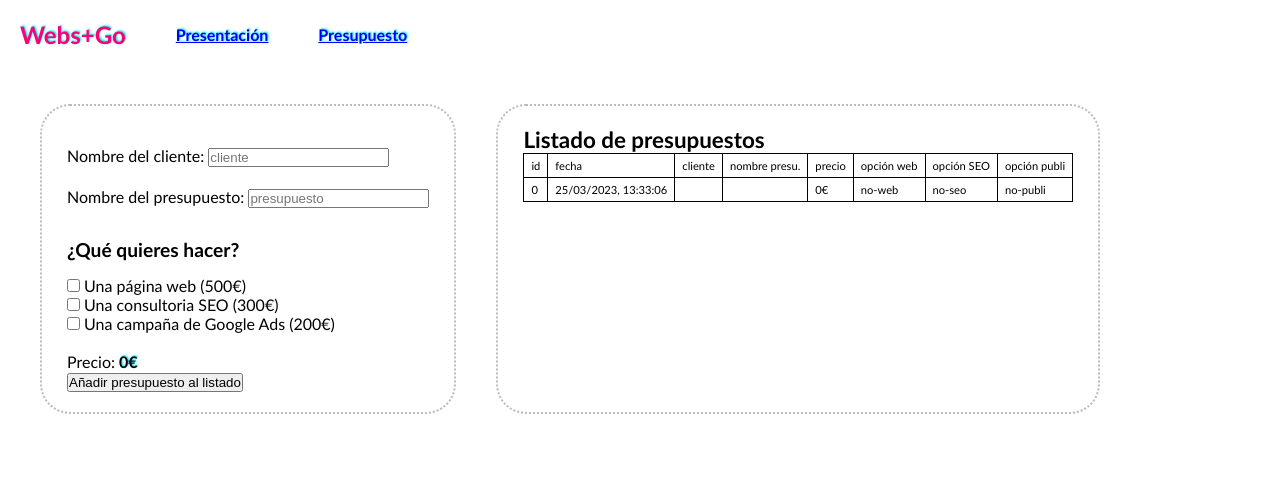
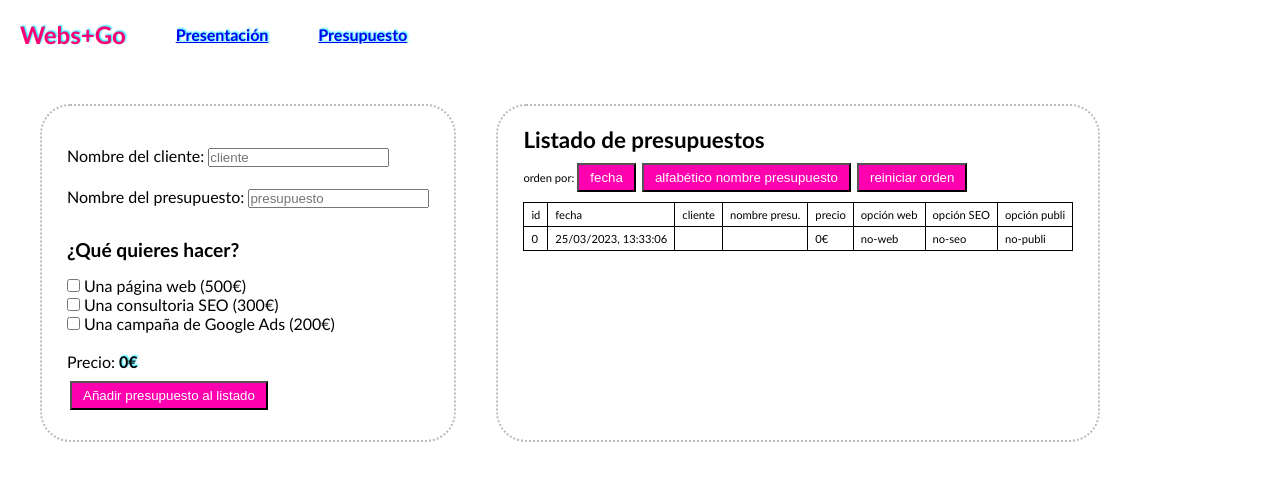
Before and after one commit to Leptonita/SPRINT7-REACT, a React (Create React App) app: page /budget in a window 1280 px wide. Both pictures are taken after a click on the button "Añadir presupuesto al listado". Shown: the top 480 px of the page. Built offline with nearby package versions, Linux system fonts and the light colour scheme.

Commit message:
SP7ex8 sort budgets list alphabetically and by date

```diff
--- a/src/components/Panel-styled.js
+++ b/src/components/Panel-styled.js
@@ -1,5 +1,15 @@
-import styled from "styled-components";
+import styled, { css } from "styled-components";
 import { keyframes } from 'styled-components';
+
+//button colors
+const ButtonColorCSS = css`
+color: white;
+background-color: #ff00ae;
+&:hover {
+	  background-color: #00f2ff;
+    color: blueviolet
+}
+`;
 
 //budget
 export const DivBudgetContainer = styled.div`
@@ -25,6 +35,12 @@ export const TitleB = styled.div`
 font-size: 1.2rem;
 margin: 30px 0 15px 0;
 font-weight: bolder;
+`;
+
+export const ButtonBudgetList = styled.button`
+${ButtonColorCSS};
+margin: 10px 3px;
+padding: 5px 11px;
 `;
 
 export const BudgetsList = styled.div`
@@ -62,13 +78,13 @@ display: flex;
 align-items: center;
 `;
 
-export const Btn = styled.button`
+export const BtnWebNum = styled.button`
+${ButtonColorCSS};
 width: 20px;
 height: 20px;
 font-weight: bolder;
 font-size: 19px;
-color: white;
-background-color: #ff00ae;
+
 margin: 0 auto;
 padding: 0;
 display: inline-block;
@@ -76,11 +92,8 @@ line-height: 20px;
 border: 0px solid transparent;
 border-radius: 5px;
 text-align: center;
-cursor: pointer;
-&:hover{
-	  background-color: #00f2ff;
-    color: blueviolet
-  }
+
+
 `;
 
 export const InputTxt = styled.input`
--- a/src/components/WebInputBtn.js
+++ b/src/components/WebInputBtn.js
@@ -1,5 +1,5 @@
 import { useEffect, useState } from 'react';
-import { Btn, InputTxt, BtnInfo } from './Panel-styled';
+import { BtnWebNum, InputTxt, BtnInfo } from './Panel-styled';
 import WebInfo from './WebInfo';
 
 const WebInputBtn = ({ id, name, placeholder, value, handleChange }) => {
@@ -35,10 +35,10 @@ const WebInputBtn = ({ id, name, placeholder, value, handleChange }) => {
 
     return (
         <>
-            <Btn onClick={increaseNum}>+</Btn>
+            <BtnWebNum onClick={increaseNum}>+</BtnWebNum>
             <InputTxt id={id} type="text" name={name} placeholder={placeholder} value={valueNum}
                 onChange={handleInputNumChange} />
-            <Btn onClick={decreaseNum}>-</Btn>
+            <BtnWebNum onClick={decreaseNum}>-</BtnWebNum>
             <BtnInfo onClick={showInfoweb}> i </BtnInfo>
 
             <div>
--- a/src/pages/Budget.js
+++ b/src/pages/Budget.js
@@ -2,7 +2,7 @@ import WebPages from "../components/WebPages";
 import { useEffect, useState } from "react";
 import useLocalStorage from "../utils/useLocalStorage";
 import NavBar from "../components/NavBar";
-import { DivBudgetContainer, DivIndentify, DivForm, TitleB, SpanPrecio, BudgetsList } from '../components/Panel-styled';
+import { DivBudgetContainer, DivIndentify, DivForm, TitleB, SpanPrecio, ButtonBudgetList, BudgetsList } from '../components/Panel-styled';
 
 function Budget() {
 
@@ -31,26 +31,7 @@ function Budget() {
         localStorage.setItem('adsIsChecked', JSON.stringify(adsIsChecked))
     }, [webIsChecked, seoIsChecked, adsIsChecked])
 
-    /*
-    useEffect(() => {
-        const budgetObj = {
-            'customer': customer,
-            'budgetName': budgetName,
-            'totalBudget': totalBudget,
-            'webIsChecked': webIsChecked,
-            'seoIsChecked': seoIsChecked,
-            'adsIsChecked': adsIsChecked,
-            'numPages': numPages,
-            'numLanguages': numLanguages,
-            'dateBudget': d.toLocaleString('en-GB')
-        }
-        setTheBudgetObj(budgetObj);
-        setBudgetsListArr([...budgetsListArr]);
-        console.log("theBudgetObj-effect", theBudgetObj);
-        console.log('budgetsListArr-effect', budgetsListArr);
 
-    }, []);
- */
     const calculateTotalBudget = () => {
         setBudget([...budget]);
         setTotalBudget(budget.reduce((total, item) => Number(total) + Number(item)));
@@ -81,9 +62,26 @@ function Budget() {
         calculateTotalBudget();
     }
 
+    const printArray = (arr) => {
+        return arr.map((item, index) => {
+            return (
+                <tr key={item.budgetName}>
+                    <td> {index} </td>
+                    <td> {item.dateBudget} </td>
+                    <td> {item.customer} </td>
+                    <td> {item.budgetName}</td>
+                    <td> {item.totalBudget}€</td>
+                    <td> {item.web ? `Web con ${item.pages} pág. y ${item.languages} ${item.languages < 2 ? 'idioma' : 'idiomas'}` : "no-web"} </td>
 
+                    <td> {item.seo ? "SEO" : "no-seo"} </td>
+                    <td> {item.ads ? "Google Ads" : "no-publi"} </td>
+                </tr>
+            )
+        });
+    }
 
     function addBudgetObject() {
+        let currentBudgetListArr = [];
         const budgetObj = {
             'customer': customer,
             'budgetName': budgetName,
@@ -97,39 +95,50 @@ function Budget() {
         }
         console.log("budgetObj-add", budgetObj);
 
-        const currentBudgetListArr = [...budgetsListArr, budgetObj]
-        console.log("currentBudgetListArr", currentBudgetListArr);
+        if (budgetsListArr.length !== 0 && budgetsListArr.some(item => (item.budgetName === budgetObj.budgetName))) {
+            currentBudgetListArr = [...budgetsListArr];
+            alert("ya existe un presupuesto con este nombre");
+        } else {
+            currentBudgetListArr = [...budgetsListArr, budgetObj];
+        }
+        //console.log("currentBudgetListArr", currentBudgetListArr);
 
-        setBudgetsListArr([...budgetsListArr, budgetObj]);
-        console.log('budgetsListArr-add', budgetsListArr);
+        setBudgetsListArr(currentBudgetListArr);
+        //console.log('budgetsListArr-add', budgetsListArr);
 
-        const printingB = currentBudgetListArr.map((item, index) => {
-            console.log('item.customer', item.customer + index)
-            return (
-                <tr key={item.budgetName}>
-                    <td> {index} </td>
-                    <td> {item.dateBudget} </td>
-                    <td> {item.customer} </td>
-                    <td> {item.budgetName}</td>
-                    <td> {item.totalBudget}€</td>
-                    <td> {item.web ? `Web con ${item.pages} pág. y ${item.languages} ${item.languages < 2 ? 'idioma' : 'idiomas'}` : "no-web"} </td>
-
-                    <td> {item.seo ? "SEO" : "no-seo"} </td>
-                    <td> {item.ads ? "Google Ads" : "no-publi"} </td>
-                </tr>
-            )
-
-
-        });
-        console.log('printingB', printingB);
+        const printingB = printArray(currentBudgetListArr);
+        //console.log('printingB', printingB);
 
         setPrintedBudgetsList(printingB);
-        console.log('printedBudgetsList', printedBudgetsList);
+        //console.log('printedBudgetsList', printedBudgetsList);
     }
 
-    /* <BudgetsList key={budget.budgetName}>{budget.customer} </BudgetsList> */
+    const sortStringArray = (arr, attrib) => {
+        const propertyName = attrib;
+        const arrCopy = JSON.parse(JSON.stringify(arr));
 
+        const arrCopySorted = arrCopy.sort((a, b) => {
+            if (a[propertyName] < b[propertyName]) {
+                return -1;
+            } else if (a[propertyName] > b[propertyName]) {
+                return 1;
+            }
+            return 0;
+        })
+        console.log("arr", arr);
+        const printingDataSorted = printArray(arrCopySorted);
+        setPrintedBudgetsList(printingDataSorted);
+    }
 
+    const sortObjNumArray = (arr, attrib) => {
+        const propertyName = attrib;
+        const arrCopy = JSON.parse(JSON.stringify(arr));
+
+        const arrCopySorted = arrCopy.sort((a, b) => Number(a[propertyName]) - Number(b[propertyName]));
+        console.log("arr", arr);
+        const printingDataSorted = printArray(arrCopySorted);
+        setPrintedBudgetsList(printingDataSorted);
+    }
 
     return (
         <>
@@ -190,11 +199,18 @@ function Budget() {
                         Precio: <SpanPrecio>{totalBudget}€</SpanPrecio>
                     </div>
 
-                    <button onClick={() => addBudgetObject()}>Añadir presupuesto al listado</button>
+                    <ButtonBudgetList onClick={() => addBudgetObject()}>Añadir presupuesto al listado</ButtonBudgetList>
                 </DivForm>
 
                 {(printedBudgetsList.length > 0) && <BudgetsList>
                     <h1>Listado de presupuestos</h1>
+                    orden por:
+                    <ButtonBudgetList onClick={() => sortObjNumArray(budgetsListArr, 'dateBudget')}>fecha</ButtonBudgetList>
+                    {/* <ButtonBudgetList onClick={() => sortStringArray(budgetsListArr, 'customer')}>cliente</ButtonBudgetList> */}
+                    <ButtonBudgetList onClick={() => sortStringArray(budgetsListArr, 'budgetName')}>alfabético nombre presupuesto</ButtonBudgetList>
+                    {/*  <ButtonBudgetList onClick={() => sortObjNumArray(budgetsListArr, 'totalBudget')}>precio</ButtonBudgetList>
+ */}
+                    <ButtonBudgetList onClick={() => sortStringArray(budgetsListArr, 'dateBudget')}>reiniciar orden</ButtonBudgetList>
 
                     <table><thead>
                         <tr>
```
